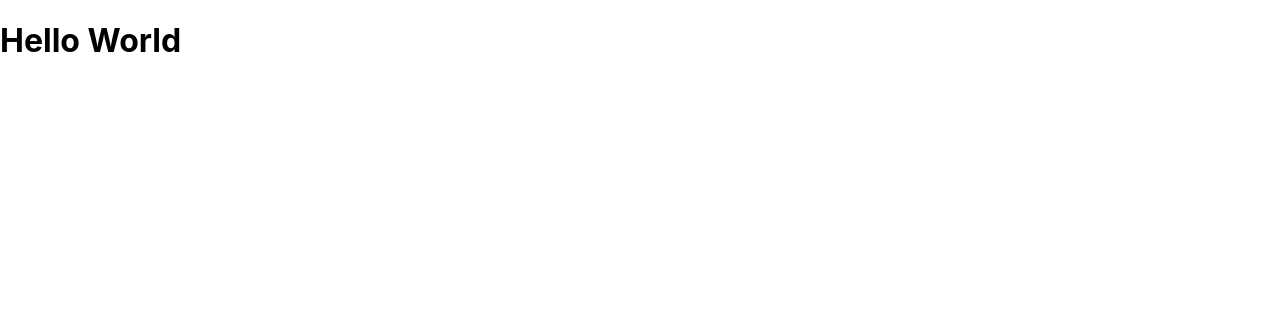
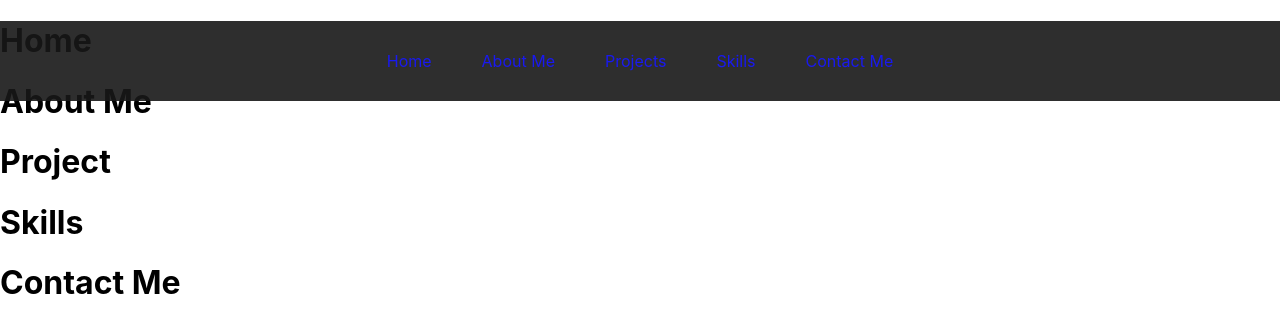
Before and after one commit to JuliaKiser/Kiser-React, a React (Create React App) app: page / in a window 1280 px wide. Shown: the top 332 px of the page. Built offline with nearby package versions, Linux system fonts and the light colour scheme.

Commit message:
working on the navbar

```diff
--- a/src/App.js
+++ b/src/App.js
@@ -1,10 +1,21 @@
+import NavBar from "./components/navbar/navbar.js";
+import About from "./components/About/about.js";
+import ContactMe from "./components/Contact/contact";
+import Home from "./components/Home/home";
+import Projects from "./components/Projects/projects";
+import Skills from "./components/Skills/skills";
 
-function App() {
+const App = () => {
   return (
     <div className="App">
-<h1>Hello World</h1>
+      <NavBar />
+      <Home />
+      <About />
+      <Projects />
+      <Skills />
+      <ContactMe />
     </div>
   );
-}
+};
 
 export default App;
--- /dev/null
+++ b/src/components/About/about.js
@@ -0,0 +1,9 @@
+const about = () => {
+    return (
+        <div>
+            <h1>About Me</h1>
+        </div>
+    )
+}
+
+export default about;
--- /dev/null
+++ b/src/components/Contact/contact.js
@@ -0,0 +1,9 @@
+const Contact = () => {
+    return (
+        <div>
+            <h1>Contact Me</h1>
+        </div>
+    )
+}
+
+export default Contact;
--- /dev/null
+++ b/src/components/Home/home.js
@@ -0,0 +1,9 @@
+const home = () => {
+    return (
+        <div>
+            <h1>Home</h1>
+        </div>
+    )
+}
+
+export default home;
--- /dev/null
+++ b/src/components/Projects/projects.js
@@ -0,0 +1,9 @@
+const project = () => {
+    return (
+        <div>
+            <h1>Project</h1>
+        </div>
+    )
+}
+
+export default project;
--- /dev/null
+++ b/src/components/Skills/skills.js
@@ -0,0 +1,9 @@
+const skills = () => {
+    return (
+        <div>
+            <h1>Skills</h1>
+        </div>
+    )
+}
+
+export default skills;
--- /dev/null
+++ b/src/components/navbar/navbar.js
@@ -0,0 +1,29 @@
+import styles from './navbar.module.css'
+
+const navbar = () => {
+    return (
+        <div className={styles.navbar}>
+            <nav>
+                <ul>
+                    <li>
+                        <a href="/">Home</a>
+                    </li>
+                    <li>
+                        <a href="/#about">About Me</a>
+                    </li>
+                    <li>
+                        <a href="/#projects">Projects</a>
+                    </li>
+                    <li>
+                        <a href="/#skills">Skills</a>
+                    </li>
+                    <li>
+                        <a href="/#contact">Contact Me</a>
+                    </li>
+                </ul>
+            </nav>
+        </div>
+    )
+}
+
+export default navbar;
--- /dev/null
+++ b/src/components/navbar/navbar.module.css
@@ -0,0 +1,25 @@
+.navbar {
+    background: #181818;
+    height: 80px;
+    width:100%;
+    position: fixed;
+    z-index: 999;
+    opacity: 0.9;
+    display: flex;
+    justify-content: center;
+    align-items: center;
+}
+.navbar  nav ul {
+ list-style: none;
+ margin: 0;
+ padding: 0;
+}
+
+.navbar nav ul li {
+    display: inline-block;
+    margin: 25px;
+}
+
+.navbar nav ul li a {
+    text-decoration: none;
+}
```
